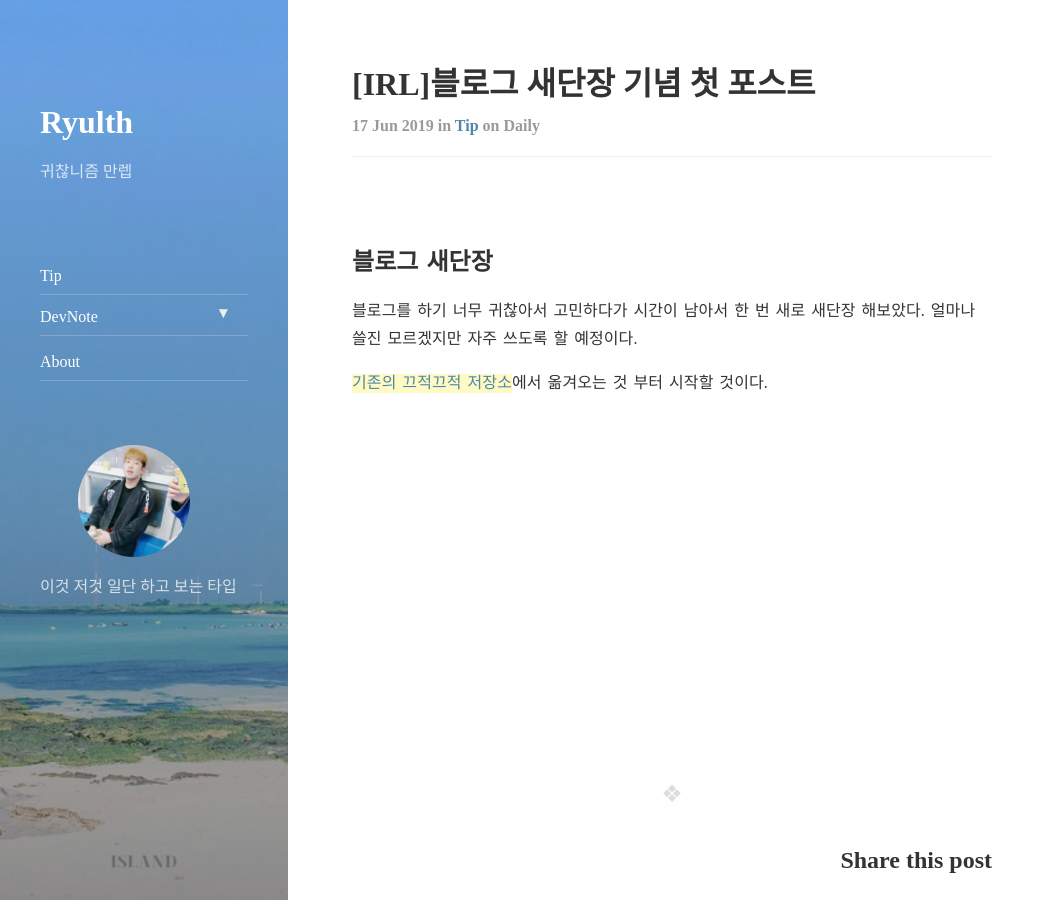
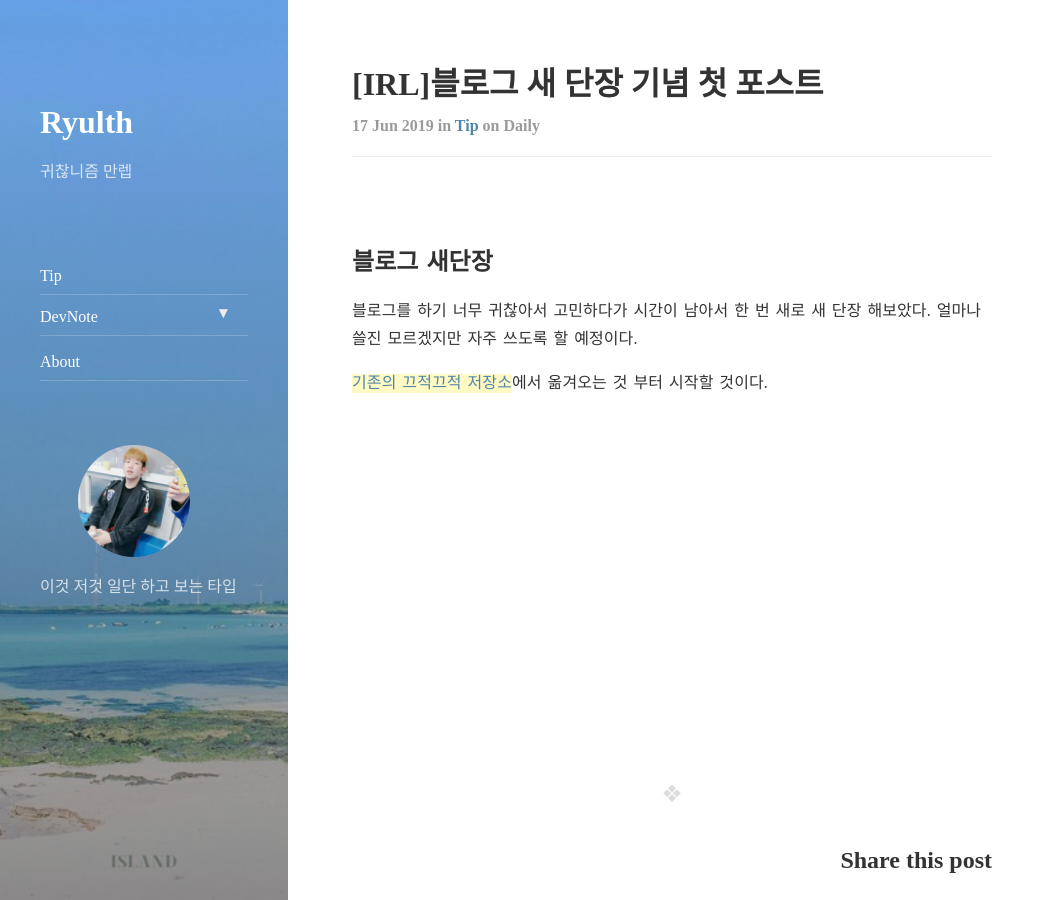
Before and after one commit to Ryulth/ryulth.github.io, a Jekyll site: the page built from _posts/2019-06-17-first-post.md, in a window 1280 px wide and 900 px high. Shown: the whole window, without its empty margins (0-1055 px from the left). Built offline with Jekyll 4.4.1, drawn with Linux system fonts in a browser that asks for light colours; nearby versions of some CDN libraries; comment, search, counter and statistics services are not loaded.

Commit message:
feat: 소개글 변경

```diff
--- a/_posts/2019-06-17-first-post.md
+++ b/_posts/2019-06-17-first-post.md
@@ -1,6 +1,6 @@
 ---
 layout: post
-title:  "[IRL]블로그 새단장 기념 첫 포스트"
+title:  "[IRL]블로그 새 단장 기념 첫 포스트"
 subtitle:   "IRL"
 categories: tip
 tags: daily
@@ -8,6 +8,6 @@ tags: daily
 ---
 
 ## 블로그 새단장
-블로그를 하기 너무 귀찮아서 고민하다가 시간이 남아서 한 번 새로 새단장 해보았다. 얼마나 쓸진 모르겠지만 자주 쓰도록 할 예정이다.
+블로그를 하기 너무 귀찮아서 고민하다가 시간이 남아서 한 번 새로 새 단장 해보았다. 얼마나 쓸진 모르겠지만 자주 쓰도록 할 예정이다.
 
 [기존의 끄적끄적 저장소](https://github.com/Ryulth/note)에서 옮겨오는 것 부터 시작할 것이다.
```
Also changed, not shown: assets/img/i-am-programmer.jpg (deleted), assets/img/modu-python.jpeg (deleted).
